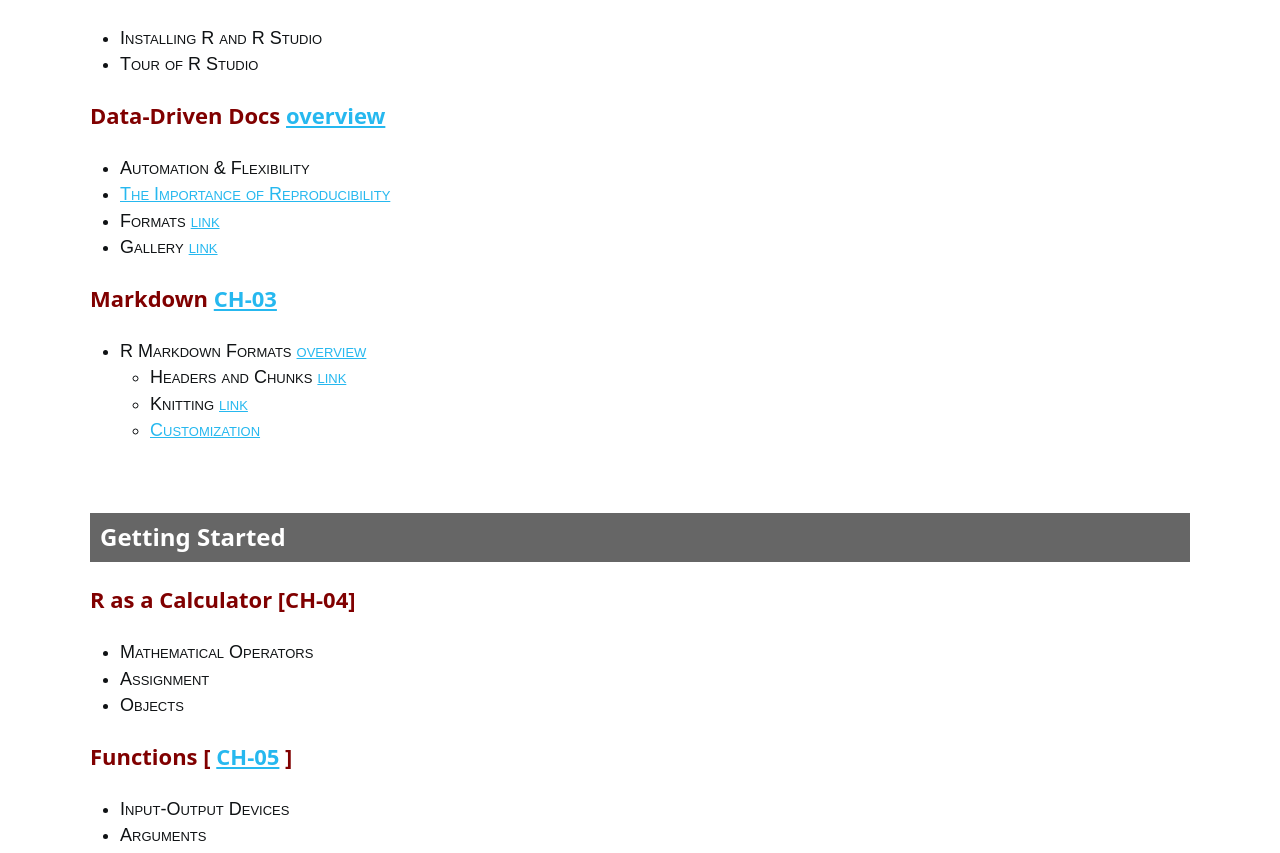
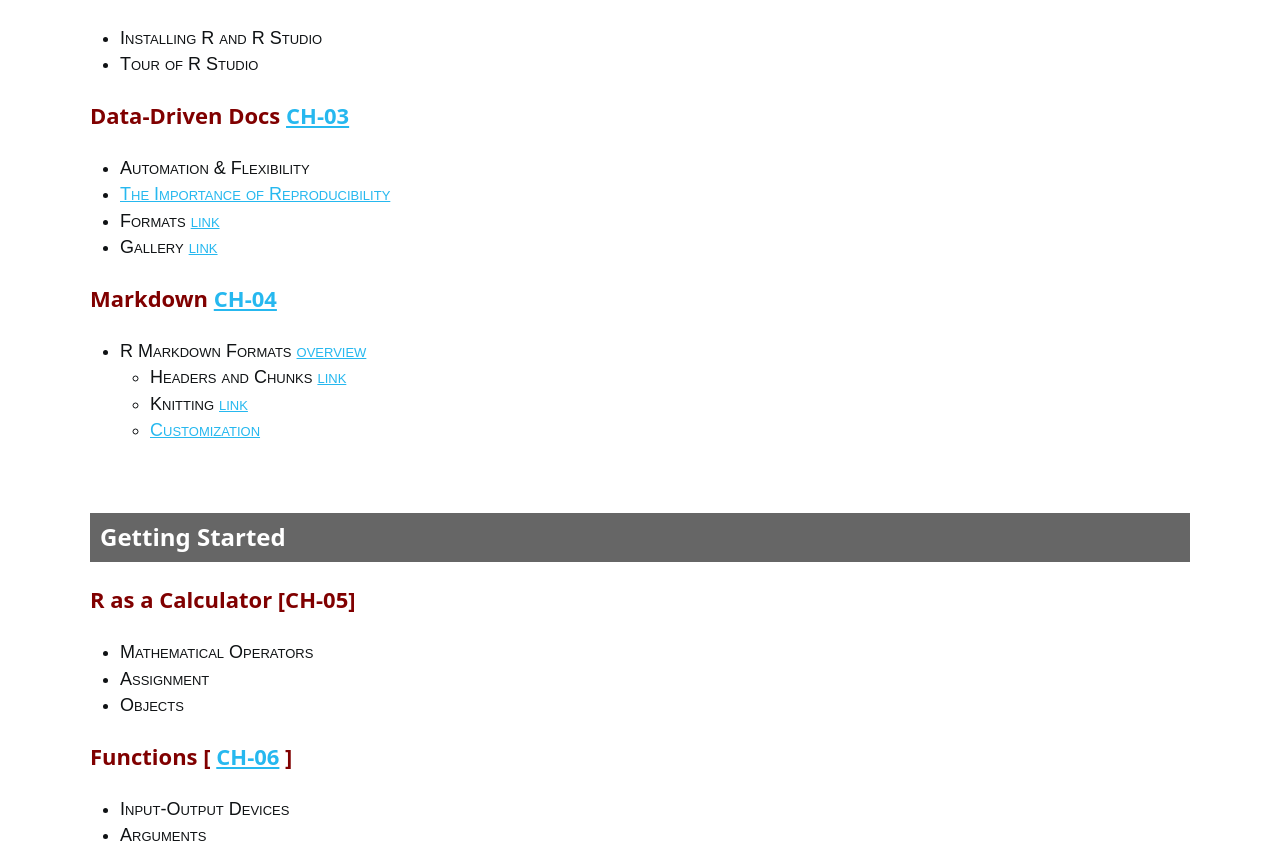
Before and after one commit to DS4PS/cpp-526-fall-2019, a Jekyll site: the page built from textbook.md, in a window 1280 px wide and 1400 px high, scrolled down 513 px. Shown: the part 160-1013 px from the top of the window. Built offline with Jekyll 4.4.1, drawn with Linux system fonts in a browser that asks for light colours; nearby versions of some CDN libraries; a style sheet for code colours, icons or effects is not loaded.

Commit message:
Update textbook.md

```diff
--- a/textbook.md
+++ b/textbook.md
@@ -159,13 +159,13 @@
 * Installing R and R Studio
 * Tour of R Studio
 
-## Data-Driven Docs [overview](https://ds4ps.org/docs/)
+## Data-Driven Docs [CH-03](http://ds4ps.org/dp4ss-textbook/ch-030-data-driven-docs.html)
 * Automation & Flexibility
 * [The Importance of Reproducibility](https://www.nature.com/news/1-500-scientists-lift-the-lid-on-reproducibility-1.19970)
 * Formats [link](https://rmarkdown.rstudio.com/formats.html)
 * Gallery [link](https://rmarkdown.rstudio.com/gallery.html)
 
-## Markdown [CH-03](http://ds4ps.org/dp4ss-textbook/ch-031-markdown.html)
+## Markdown [CH-04](http://ds4ps.org/dp4ss-textbook/ch-031-markdown.html)
 * R Markdown Formats [overview](https://rmarkdown.rstudio.com/lesson-1.html)
   * Headers and Chunks [link](https://ds4ps.org/docs/#how-do-data-driven-docs-work)
   * Knitting [link](https://ds4ps.org/docs/#knitting-r-markdown-files)
@@ -174,12 +174,12 @@
 
 # Getting Started
 
-## R as a Calculator [CH-04]
+## R as a Calculator [CH-05]
 * Mathematical Operators
 * Assignment
 * Objects
 
-## Functions [ [CH-05](http://ds4ps.org/dp4ss-textbook/ch-040-functions.html) ]
+## Functions [ [CH-06](http://ds4ps.org/dp4ss-textbook/ch-040-functions.html) ]
 * Input-Output Devices
 * Arguments
 * Values
```
